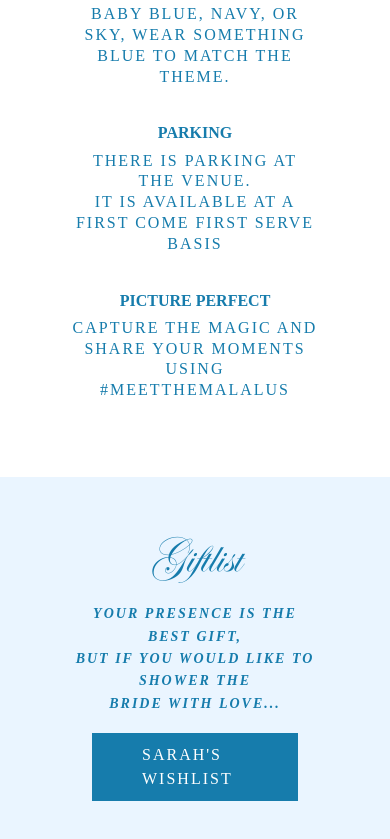
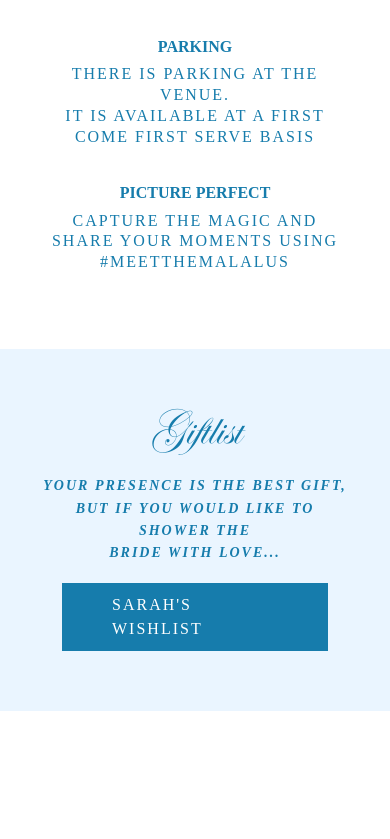
Before and after one commit to Vicko657/event-rsvp-app, a React (Vite) app: page / in a window 390 px wide. Shown: the part 1912-2751 px from the top of the page. After the commit the page ends 2623 px from the top, so only its background shows below. Built offline with nearby package versions, Linux system fonts and the light colour scheme; a web font is replaced by a local one.

Commit message:
updated responsive

```diff
--- a/src/Giftlist.css
+++ b/src/Giftlist.css
@@ -9,5 +9,8 @@
   padding: 10px 50px;
   letter-spacing: 2px;
 }
-@media (max-width: 1000px) {
+@media (max-width: 600px) {
+  .giftlist {
+    padding: 60px 30px;
+  }
 }
--- a/src/Info.css
+++ b/src/Info.css
@@ -8,7 +8,7 @@
 
 @media (max-width: 1000px) {
   .further-info {
-    padding: 60px 60px;
+    padding: 60px 30px;
   }
   .further-info h2 {
     font-size: 16px;
```
